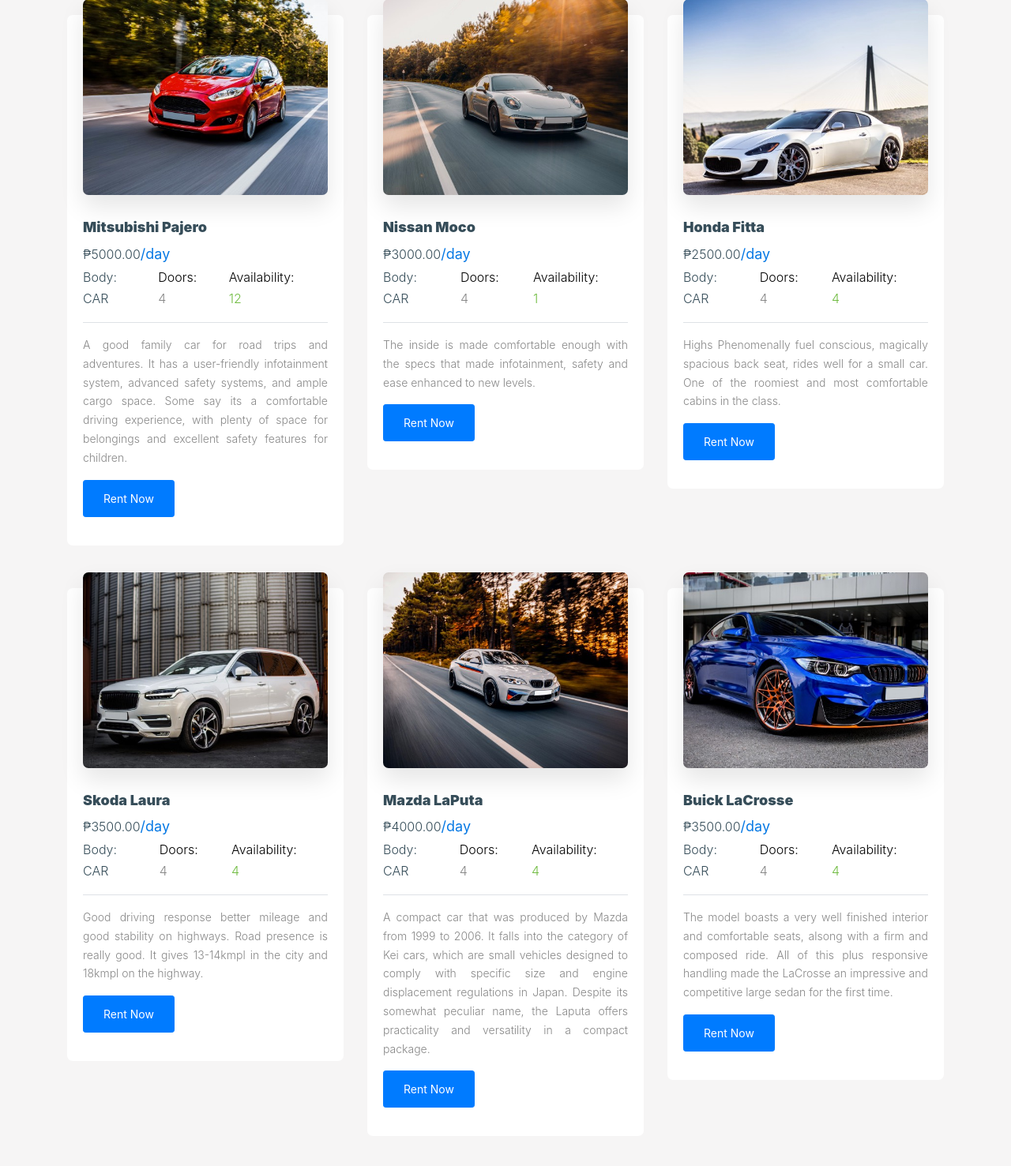
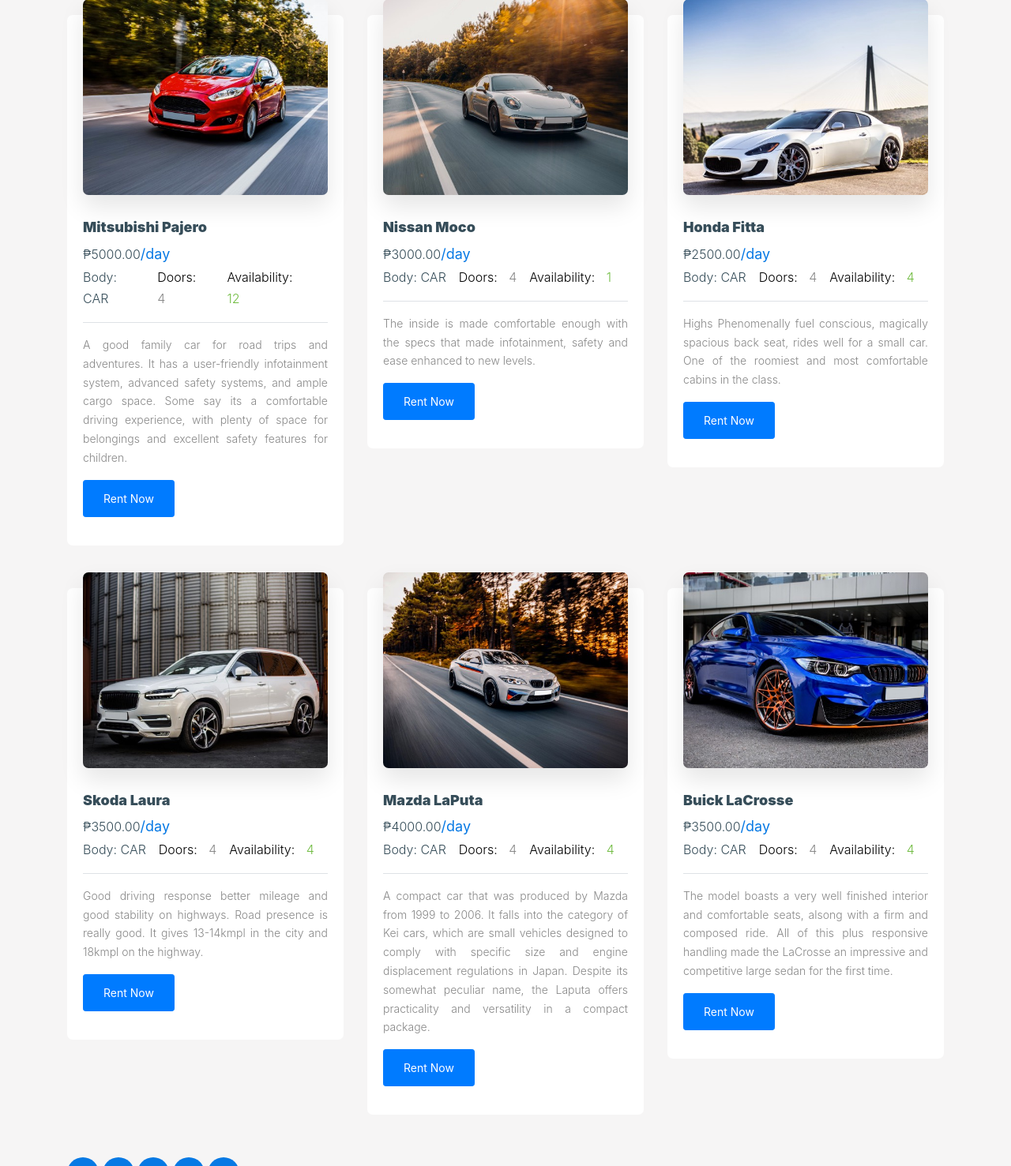
Before and after one commit to MACARIOLA/CAR-RENTAL-SYSTEM, a PHP site: page /carspage.php in a window 1280 px wide. Shown: the part 1048-2525 px from the top of the page at 79% size. Run offline with PHP 8.4, Linux system fonts and the light colour scheme; data comes from the database, SQL or seed files in the repository; some web fonts are replaced.

Commit message:
Update carspage.php

```diff
--- a/carspage.php
+++ b/carspage.php
@@ -3,7 +3,7 @@
 <?php
 include 'config.php';
 
-// start of rows
+// start of database
 $start = 0;
 
 // total rows in a page
@@ -281,7 +281,7 @@ $result = mysqli_query($conn, $sql);
                     <span>CAR</span>
                   </div>
                   <div class="listing-feature pr-4">
-                    <span class="caption">Rating:</span>
+                    <span class="caption">Doors:</span>
                     <span class="number"><?php echo $rows["doors"]; ?></span>
                   </div>
                   <div class="listing-feature pr-4">
@@ -300,15 +300,15 @@ $result = mysqli_query($conn, $sql);
                 <h3><?php echo $rows["name"]; ?></h3>
                 <div class="rent-price">₱<?php echo $rows["price"]; ?><strong>/day</strong></div>
                 <div class="d-block d-md-flex mb-3 border-bottom pb-3">
-                  <div class="listing-feature pr-4">
+                  <div class="listing-feature pr-3">
                     <span>Body:</span>
                     <span>CAR</span>
                   </div>
-                  <div class="listing-feature pr-4">
+                  <div class="listing-feature pr-3">
                     <span class="caption">Doors:</span>
                     <span class="number"><?php echo $rows["doors"]; ?></span>
                   </div>
-                  <div class="listing-feature pr-4">
+                  <div class="listing-feature pr-3">
                     <span class="caption">Availability:</span>
                     <span class="number text-success"><?php echo $rows["capacity"]; ?></span>
                   </div>
@@ -321,28 +321,6 @@ $result = mysqli_query($conn, $sql);
               <?php
               }
               ?>
-              <!-- <div class="listing-contents">
-                <h3><?php echo $rows["name"]; ?></h3>
-                <div class="rent-price">₱<?php echo $rows["price"]; ?><strong>/day</strong></div>
-                <div class="d-block d-md-flex mb-3 border-bottom pb-3">
-                  <div class="listing-feature pr-4">
-                    <span>Body:</span>
-                    <span>CAR</span>
-                  </div>
-                  <div class="listing-feature pr-4">
-                    <span class="caption">Doors:</span>
-                    <span class="number"><?php echo $rows["doors"]; ?></span>
-                  </div>
-                  <div class="listing-feature pr-4">
-                    <span class="caption">passenger:</span>
-                    <span class="number"><?php echo $rows["capacity"]; ?></span>
-                  </div>
-                </div>
-                <div>
-                  <p class="text-justify"><?php echo $rows["information"]; ?></p>
-                    <p><a href="transaction.html" class="btn btn-primary btn-sm zoom-out-image">Rent Now</a></p>
-                </div>
-              </div> -->
             </div>
           </div>
           <?php } ?>
```
